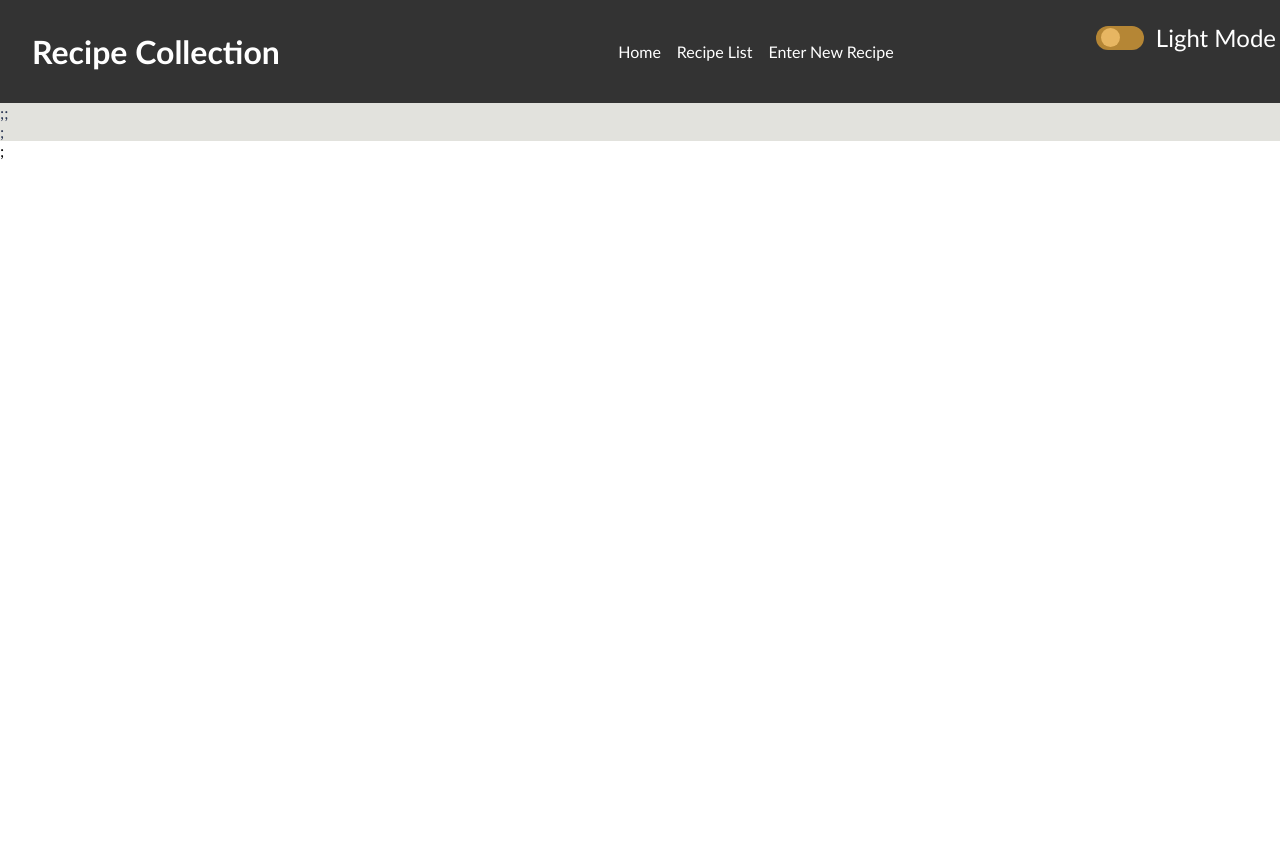
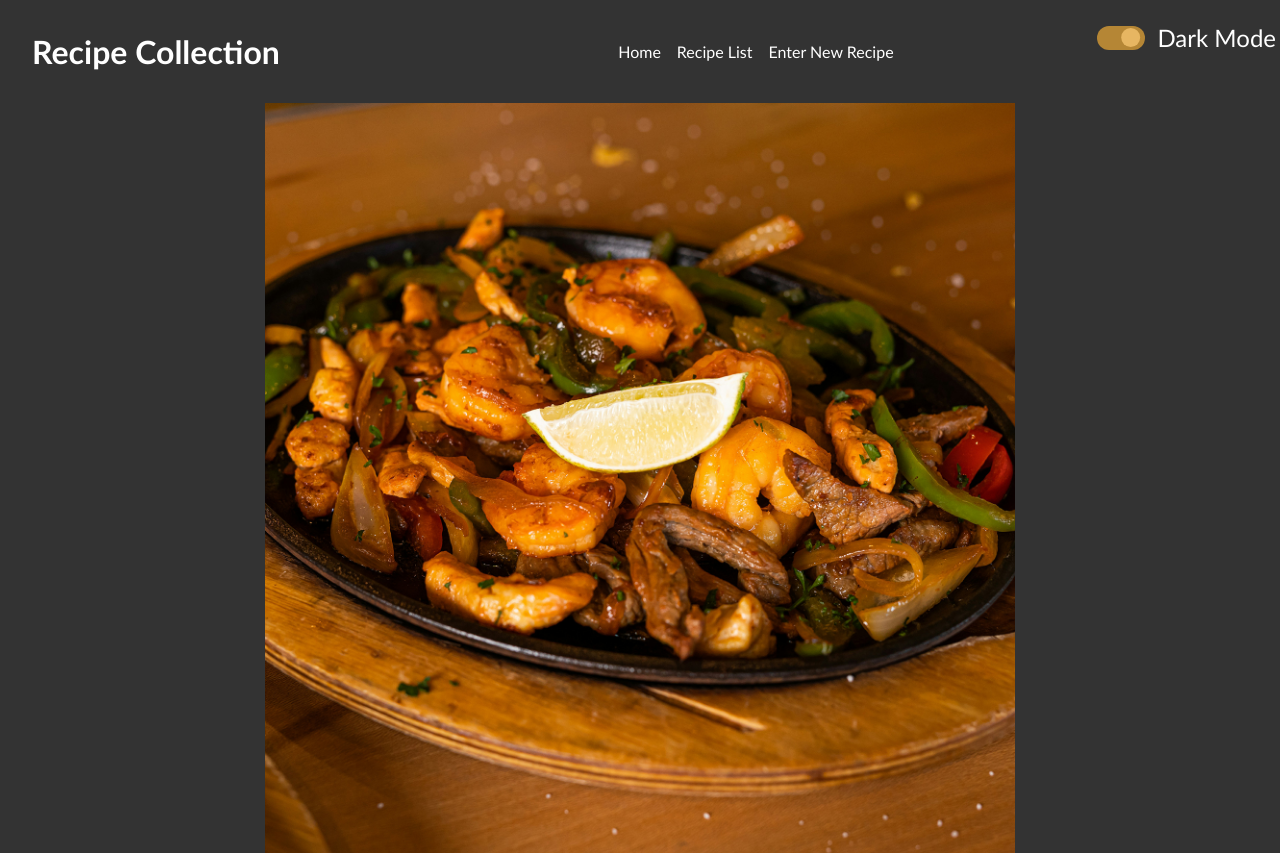
Before and after one commit to jawajamaa/react-project-recipe, a React (Create React App) app: page / in a window 1280 px wide. Before the commit the page ends 800 px from the top, so only its background shows below. Built offline with nearby package versions, Linux system fonts and the light colour scheme; data requests are answered from the project's data file.

Commit message:
add random local recipe image render on load

```diff
--- a/src/App.css
+++ b/src/App.css
@@ -21,3 +21,10 @@ header {
   padding: 1em;
   background-color: #333;
 }
+
+.random-recipe {
+  display: flex;
+  position: relative;
+  justify-content: center;
+  align-items: center;
+}
--- a/src/App.js
+++ b/src/App.js
@@ -8,22 +8,27 @@ import "./index.css";
 const baseUrl = "http://localhost:4000/recipes/";
 
 function App() {
-    const[isDark, setIsDark] = useState(false);
+    const[isDark, setIsDark] = useState(true);
     const[recipes, setRecipes] = useState([]);
+    const[randomRecipe, setRandomRecipe] = useState(null);
     const className = "App-" + (isDark ? "dark" : "light");
 
     useEffect(() => {
         fetch(baseUrl)
             .then(r => r.json())
-            .then(setRecipes)
+            .then(data => {
+                setRecipes(data)
+
+            const randomIdx = Math.floor(Math.random()*data.length);
+                console.log(randomIdx);
+            setRandomRecipe(data[randomIdx])
+            });
     }, [])
 
+    console.log(randomRecipe);
     return(
             <DarkMode.Provider value = { isDark }>
                 <div className = { className }>
-                    {/* <div>
-                        <h1 className = "title">Recipe Collection</h1>
-                    </div> */}
                     <header>
                         <NavBar
                         setIsDark={setIsDark}
@@ -31,12 +36,22 @@ function App() {
                     </header>
                     <main>
                         <RecipesContext.Provider value = { {recipes, setRecipes} }>
+                            {randomRecipe && (
+                                <div className = "random-recipe">
+                                    <img
+                                        src = { randomRecipe.image }
+                                        alt = { randomRecipe.name }
+                                        width = "750"
+                                        />
+                                        {/* <h2>{ randomRecipe.name }</h2> */}
+                                </div>
+                            )}
                                 <Outlet
                                 context = { baseUrl}
-                                />;
-                        </RecipesContext.Provider>;
-                    </main>;
-                </div>;
+                                />
+                        </RecipesContext.Provider>
+                    </main>
+                </div>
             </DarkMode.Provider>
     )
 };
--- a/src/components/RecipeOverlay.js
+++ b/src/components/RecipeOverlay.js
@@ -4,11 +4,8 @@ import { RecipesContext } from "../MyContext";
 import "./RecipeOverlay.css";
 
 function RecipeOverlay() {
-    const { recipes, setRecipes } = useContext(RecipesContext);
+    const { recipes } = useContext(RecipesContext);
     const { id } = useParams();
-
-    console.log(id);
-    console.log(recipes);
 
     const foundRecipe = recipes.find(recipe => recipe.id === id)
 
@@ -20,7 +17,10 @@ function RecipeOverlay() {
                 >X</NavLink>
             <div className="content">
                 <div className = "photo">
-                <img src={ foundRecipe.image } width="800" />
+                <img src={ foundRecipe.image }
+                    width="800"
+                    alt = { foundRecipe.name }
+                    />
                 </div>
                 <h2>{ foundRecipe.name }</h2>
                 <h3>{ foundRecipe.category }</h3>
```
